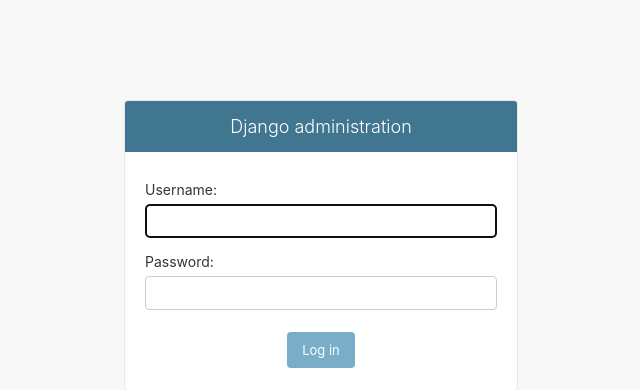
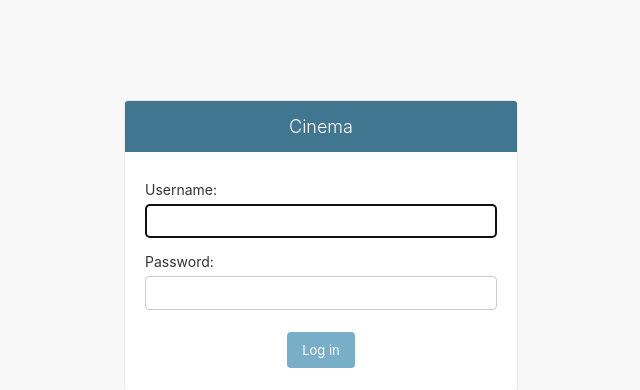
Before and after one commit to likecodingloveproblems/cinema-management-sample-app, a Django app: page /accounts/login/ in a window 1280 px wide. Shown: the top 390 px of the page, without its empty margins (319-959 px from the left). Run offline with Django 4.2, Linux system fonts and the light colour scheme.

Commit message:
Rebranding ;)

```diff
--- a/templates/base_site.html
+++ b/templates/base_site.html
@@ -3,7 +3,7 @@
 {% block title %}{% if subtitle %}{{ subtitle }} | {% endif %}{{ title }} | {{ site_title|default:_('Django site admin') }}{% endblock %}
 
 {% block branding %}
-<h1 id="site-name"><a href="{% url 'admin:index' %}">{{ site_header|default:_('Django administration') }}</a></h1>
+<h1 id="site-name"><a href="{% url 'admin:index' %}">{{ site_header|default:_('Cinema') }}</a></h1>
 {% endblock %}
 
 {% block nav-global %}{% endblock %}
```
